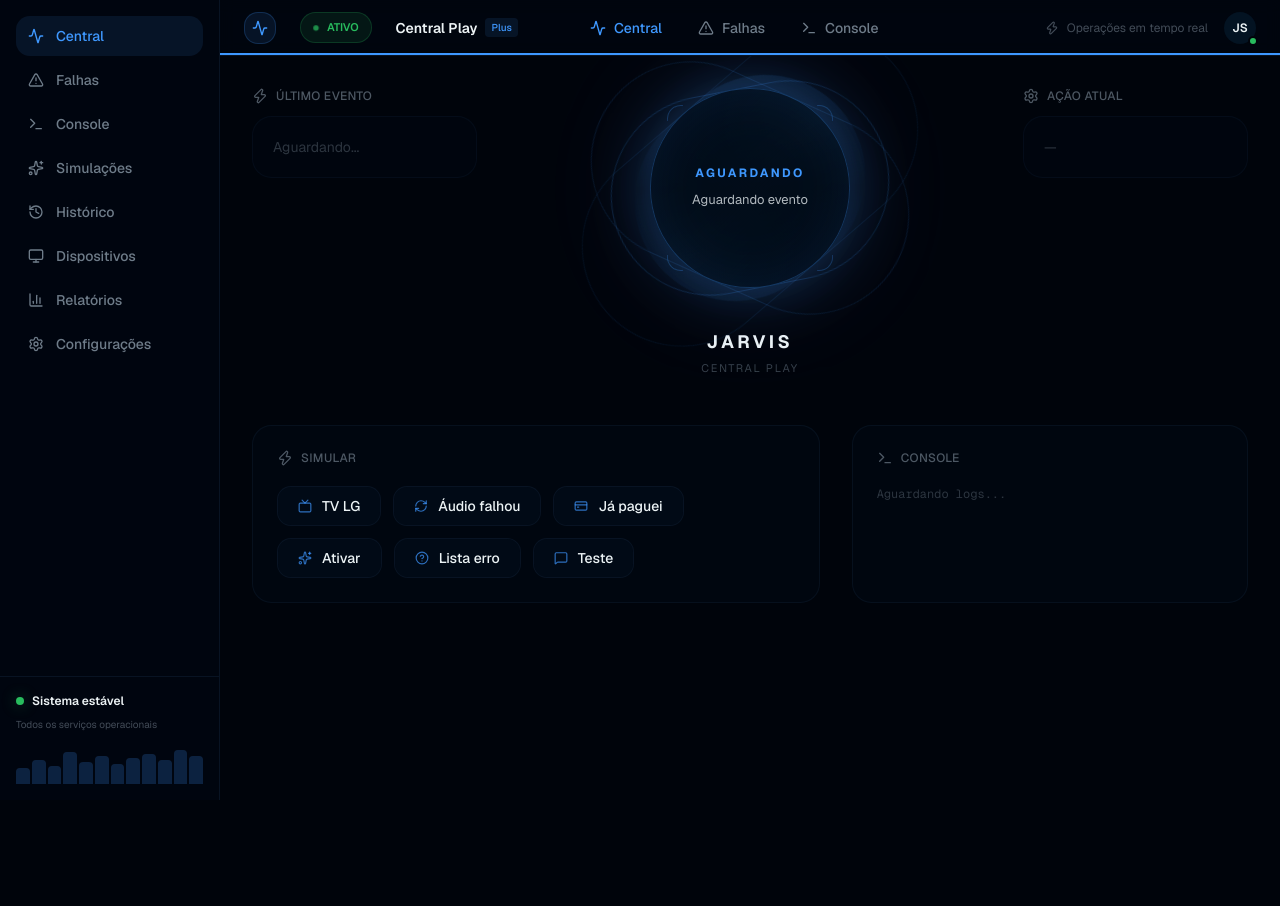
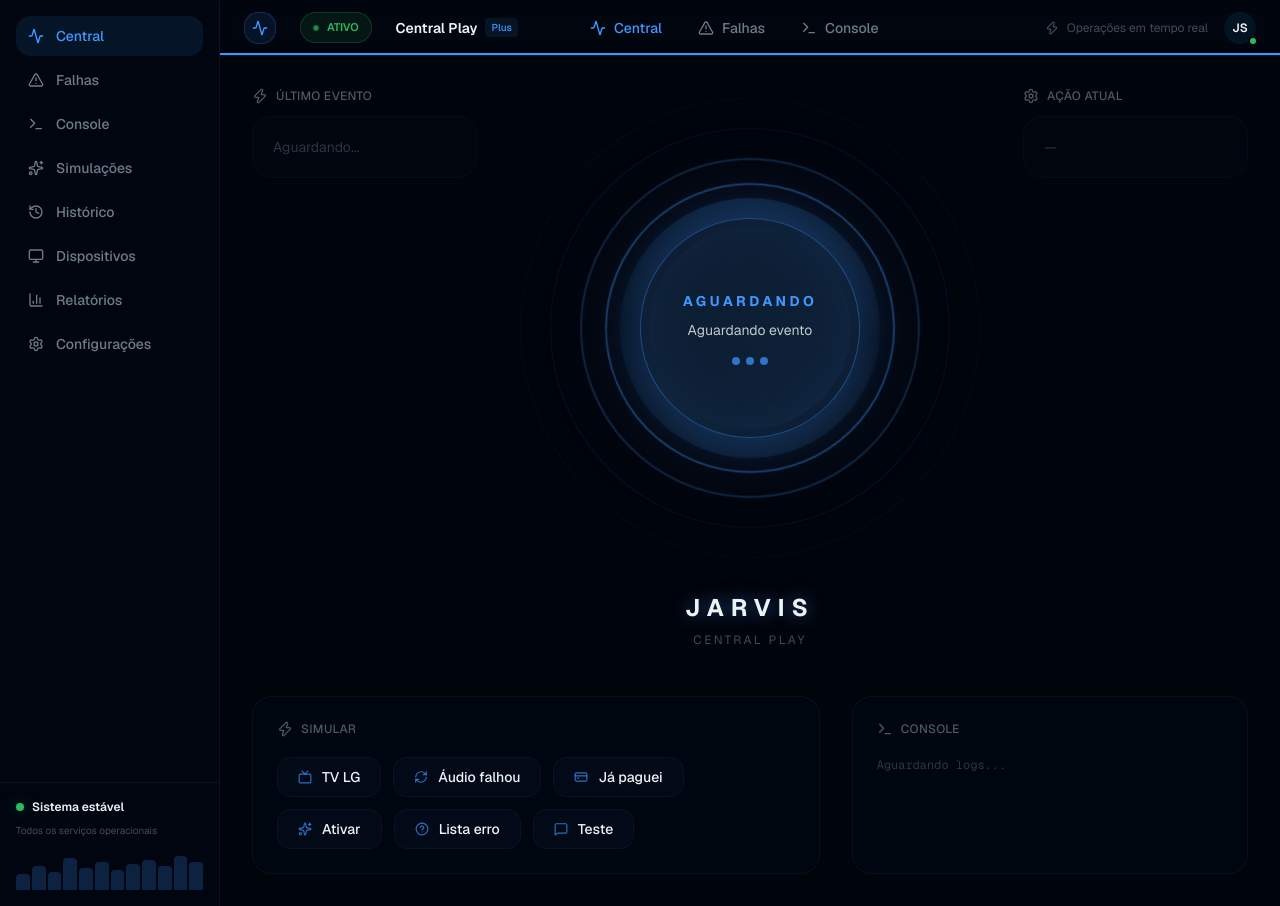
Before and after one commit to arthurpanza123-beep/painel02-central, a Next.js app: page / in a window 1280 px wide. Before the commit the page ends 800 px from the top, so only its background shows below. Built offline with nearby package versions, Linux system fonts and the light colour scheme.

Commit message:
feat: enhance JARVIS Core visual elements and layout adjustments

```diff
--- a/app/page.tsx
+++ b/app/page.tsx
@@ -371,91 +371,82 @@ export default function JarvisPage() {
                   </div>
                 </div>
 
-                {/* Center - JARVIS Core */}
+                {/* Center - JARVIS Core - LARGER */}
                 <div className="col-span-12 lg:col-span-6">
                   <div className="flex flex-col items-center">
-                    {/* Core orb */}
-                    <div className="relative">
-                      {/* Outer rings */}
-                      <div className="absolute inset-0 flex items-center justify-center">
-                        <div className="w-[380px] h-[380px] rounded-full border border-primary/8 orbit-ring-slow" />
-                      </div>
-                      <div className="absolute inset-0 flex items-center justify-center">
-                        <div className="w-[330px] h-[330px] rounded-full border border-primary/12 orbit-ring-reverse" />
-                      </div>
-                      <div className="absolute inset-0 flex items-center justify-center">
-                        <div className="w-[280px] h-[280px] rounded-full border border-primary/18 orbit-ring" />
-                      </div>
+                    {/* Core orb container */}
+                    <div className="relative w-[480px] h-[480px] flex items-center justify-center">
+                      {/* Outermost ring - subtle */}
+                      <div className="absolute w-[460px] h-[460px] rounded-full border border-primary/5 orbit-ring-slow" />
+                      {/* Outer ring */}
+                      <div className="absolute w-[400px] h-[400px] rounded-full border border-primary/10 orbit-ring-slow" />
+                      {/* Middle ring - more visible */}
+                      <div className="absolute w-[340px] h-[340px] rounded-full border-2 border-primary/20 orbit-ring-reverse" />
+                      {/* Inner ring - brightest */}
+                      <div className="absolute w-[290px] h-[290px] rounded-full border-2 border-primary/35 orbit-ring" />
 
-                      {/* Inner glow ring */}
-                      <div className="absolute inset-0 flex items-center justify-center">
-                        <div className={cn(
-                          "w-[240px] h-[240px] rounded-full",
-                          "bg-gradient-to-br from-primary/15 via-transparent to-primary/10",
-                          isProcessing ? "orbit-ring-fast" : "orbit-ring-slow"
-                        )} />
-                      </div>
+                      {/* Inner glow gradient */}
+                      <div className={cn(
+                        "absolute w-[260px] h-[260px] rounded-full",
+                        "bg-gradient-to-br from-primary/20 via-primary/5 to-primary/15",
+                        isProcessing ? "orbit-ring-fast" : "orbit-ring-slow"
+                      )} />
 
-                      {/* Core */}
+                      {/* Core orb - LARGER */}
                       <div className={cn(
-                        "relative w-[200px] h-[200px] rounded-full mx-auto",
-                        "bg-gradient-to-br from-card via-secondary/60 to-card",
-                        "border border-primary/30",
+                        "relative w-[220px] h-[220px] rounded-full",
+                        "bg-gradient-to-br from-[#0a1628] via-[#0d1f35] to-[#0a1628]",
+                        "border border-primary/40",
                         "flex flex-col items-center justify-center",
                         isProcessing ? "jarvis-processing" : "jarvis-breathe"
                       )}>
                         {/* Scanning effect */}
                         {isProcessing && (
                           <div className="absolute inset-0 rounded-full overflow-hidden">
-                            <div className="absolute inset-0 bg-gradient-to-r from-transparent via-primary/15 to-transparent scanning" style={{ backgroundSize: "200% 100%" }} />
+                            <div className="absolute inset-0 bg-gradient-to-r from-transparent via-primary/20 to-transparent scanning" style={{ backgroundSize: "200% 100%" }} />
                           </div>
                         )}
 
+                        {/* Inner gradient overlay */}
+                        <div className="absolute inset-2 rounded-full bg-gradient-to-br from-primary/5 via-transparent to-primary/8" />
+
                         {/* Content */}
-                        <div className="relative z-10 text-center px-5">
-                          <div className={cn("text-xs font-bold tracking-[0.2em] mb-2", config.color)}>
+                        <div className="relative z-10 text-center px-6">
+                          <div className={cn("text-sm font-bold tracking-[0.25em] mb-2", config.color)}>
                             {config.label}
                           </div>
-                          <div className="text-[13px] text-foreground/75 max-w-[140px] leading-relaxed">
+                          <div className="text-sm text-foreground/80 max-w-[160px] leading-relaxed">
                             {statusText}
                           </div>
-                          {/* Dots animation when processing */}
-                          {isProcessing && (
-                            <div className="flex items-center justify-center gap-1 mt-3">
-                              <div className="w-1.5 h-1.5 rounded-full bg-primary/60 animate-pulse" style={{ animationDelay: "0ms" }} />
-                              <div className="w-1.5 h-1.5 rounded-full bg-primary/60 animate-pulse" style={{ animationDelay: "150ms" }} />
-                              <div className="w-1.5 h-1.5 rounded-full bg-primary/60 animate-pulse" style={{ animationDelay: "300ms" }} />
-                            </div>
-                          )}
+                          {/* Dots animation when idle or processing */}
+                          <div className="flex items-center justify-center gap-1.5 mt-4">
+                            <div className={cn("w-2 h-2 rounded-full bg-primary/70", isProcessing && "animate-pulse")} style={{ animationDelay: "0ms" }} />
+                            <div className={cn("w-2 h-2 rounded-full bg-primary/70", isProcessing && "animate-pulse")} style={{ animationDelay: "150ms" }} />
+                            <div className={cn("w-2 h-2 rounded-full bg-primary/70", isProcessing && "animate-pulse")} style={{ animationDelay: "300ms" }} />
+                          </div>
                         </div>
-
-                        {/* Corner accents */}
-                        <div className="absolute top-4 left-4 w-4 h-4 border-t border-l border-primary/25 rounded-tl-lg" />
-                        <div className="absolute top-4 right-4 w-4 h-4 border-t border-r border-primary/25 rounded-tr-lg" />
-                        <div className="absolute bottom-4 left-4 w-4 h-4 border-b border-l border-primary/25 rounded-bl-lg" />
-                        <div className="absolute bottom-4 right-4 w-4 h-4 border-b border-r border-primary/25 rounded-br-lg" />
                       </div>
                     </div>
 
-                    {/* Title */}
-                    <div className="text-center mt-10">
-                      <h1 className="text-lg font-bold tracking-[0.2em] text-foreground">
+                    {/* Title - larger */}
+                    <div className="text-center mt-6">
+                      <h1 className="text-2xl font-bold tracking-[0.3em] text-foreground text-glow">
                         JARVIS
                       </h1>
-                      <p className="text-[11px] text-muted-foreground/50 tracking-[0.15em] mt-1">
+                      <p className="text-xs text-muted-foreground/60 tracking-[0.2em] mt-2">
                         CENTRAL PLAY
                       </p>
                     </div>
 
-                    {/* Context */}
+                    {/* Context pill */}
                     {context && (
-                      <div className="mt-6 flex items-center gap-4 px-5 py-2.5 rounded-full bg-card/50 border border-border/30">
-                        <User className="w-4 h-4 text-muted-foreground/60" />
-                        <span className="text-sm text-foreground">{context.name}</span>
-                        <span className="w-1 h-1 rounded-full bg-muted-foreground/30" />
+                      <div className="mt-5 flex items-center gap-4 px-6 py-3 rounded-full bg-card/60 border border-border/40">
+                        <User className="w-4 h-4 text-muted-foreground/70" />
+                        <span className="text-sm font-medium text-foreground">{context.name}</span>
+                        <span className="w-1.5 h-1.5 rounded-full bg-primary/40" />
                         <span className="text-sm text-muted-foreground">{context.device}</span>
-                        <span className="w-1 h-1 rounded-full bg-muted-foreground/30" />
-                        <span className="text-sm text-primary">{context.flow}</span>
+                        <span className="w-1.5 h-1.5 rounded-full bg-primary/40" />
+                        <span className="text-sm font-medium text-primary">{context.flow}</span>
                       </div>
                     )}
                   </div>
```
